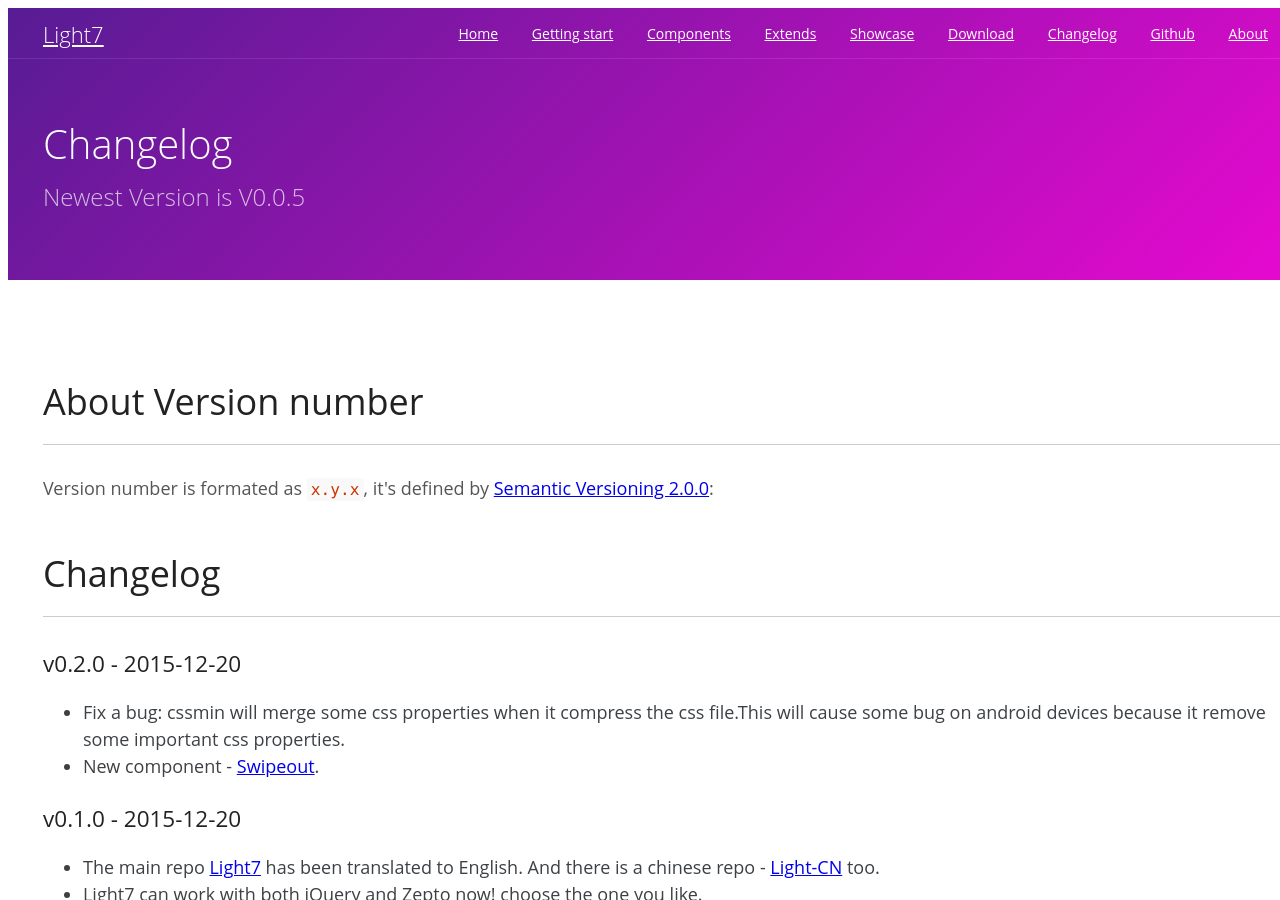
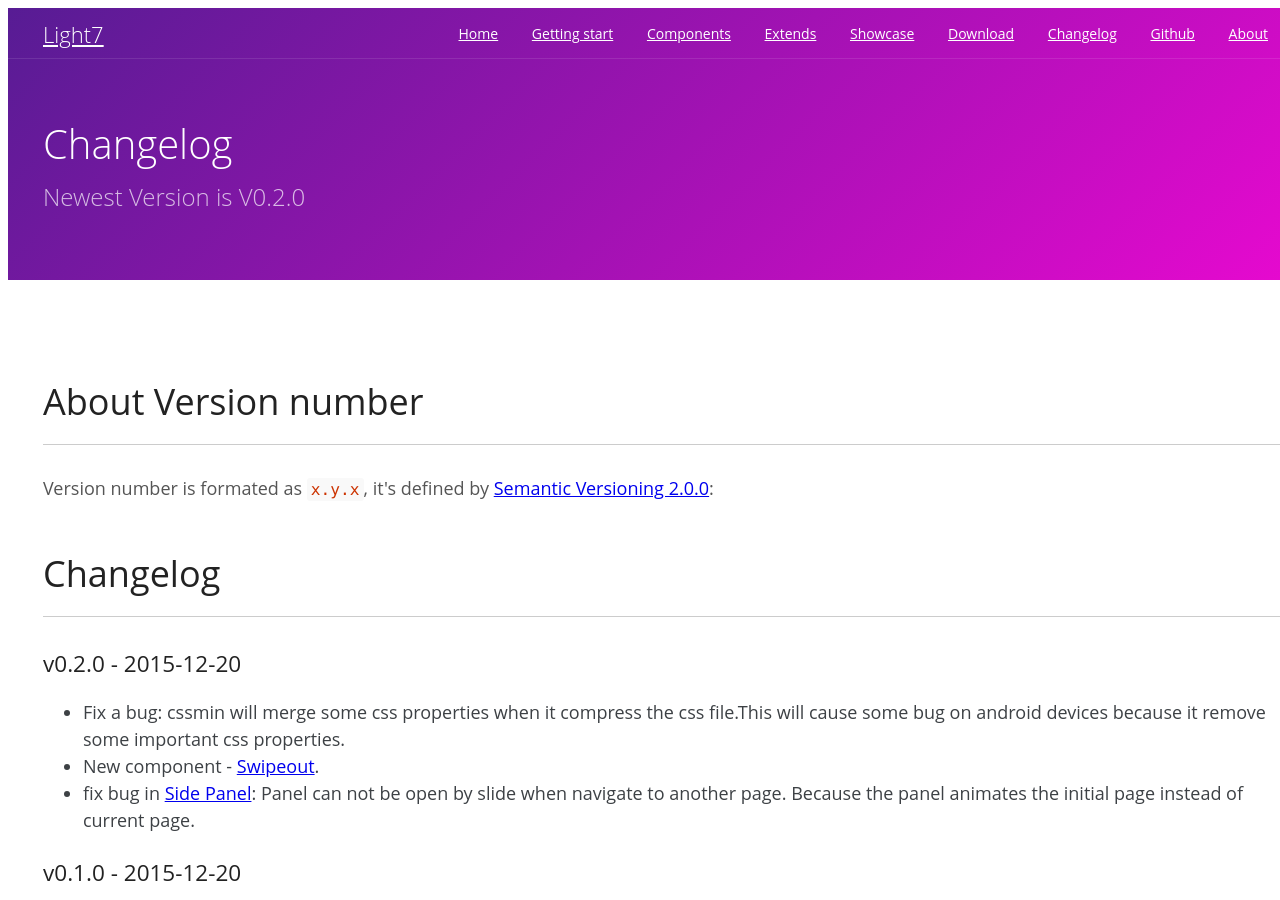
Before and after one commit to lihongxun945/light7-cn, a Jekyll site: the page built from docs/changelog.html, in a window 1280 px wide and 900 px high. Built offline with Jekyll 4.4.1, drawn with Linux system fonts in a browser that asks for light colours; a style sheet for code colours, icons or effects is not loaded.

Commit message:
update version

```diff
--- a/_config.yml
+++ b/_config.yml
@@ -3,7 +3,7 @@
 authors:      任行
 description:  Build mobile apps with simple HTML, CSS, and JS components.
 favicon:      http://gtms04.alicdn.com/tps/i4/TB17MaDGpXXXXb7apXXAz6UFXXX-16-16.png
-version:      0.0.5
+version:      0.2.0
 
 # Dependencies
 highlighter:  rouge
--- a/docs/changelog.html
+++ b/docs/changelog.html
@@ -26,6 +26,7 @@
         <ul>
           <li>Fix a bug: cssmin will merge some css properties when it compress the css file.This will cause some bug on android devices because it remove some important css properties.</li>
           <li>New component - <a href="/extends/#swipeout">Swipeout</a>.</li>
+          <li>fix bug in <a href="/components/#panel">Side Panel</a>: Panel can not be open by slide when navigate to another page. Because the panel animates the initial page instead of current page.</li>
         </ul>
 
         <h3>v0.1.0 - 2015-12-20</h3>
--- a/package.json
+++ b/package.json
@@ -1,7 +1,7 @@
 {
   "name": "light7",
   "description": "Build mobile apps with simple HTML, CSS, and JS components.",
-  "version": "0.0.5",
+  "version": "0.2.0",
   "keywords": [
     "css",
     "fonts",
```
